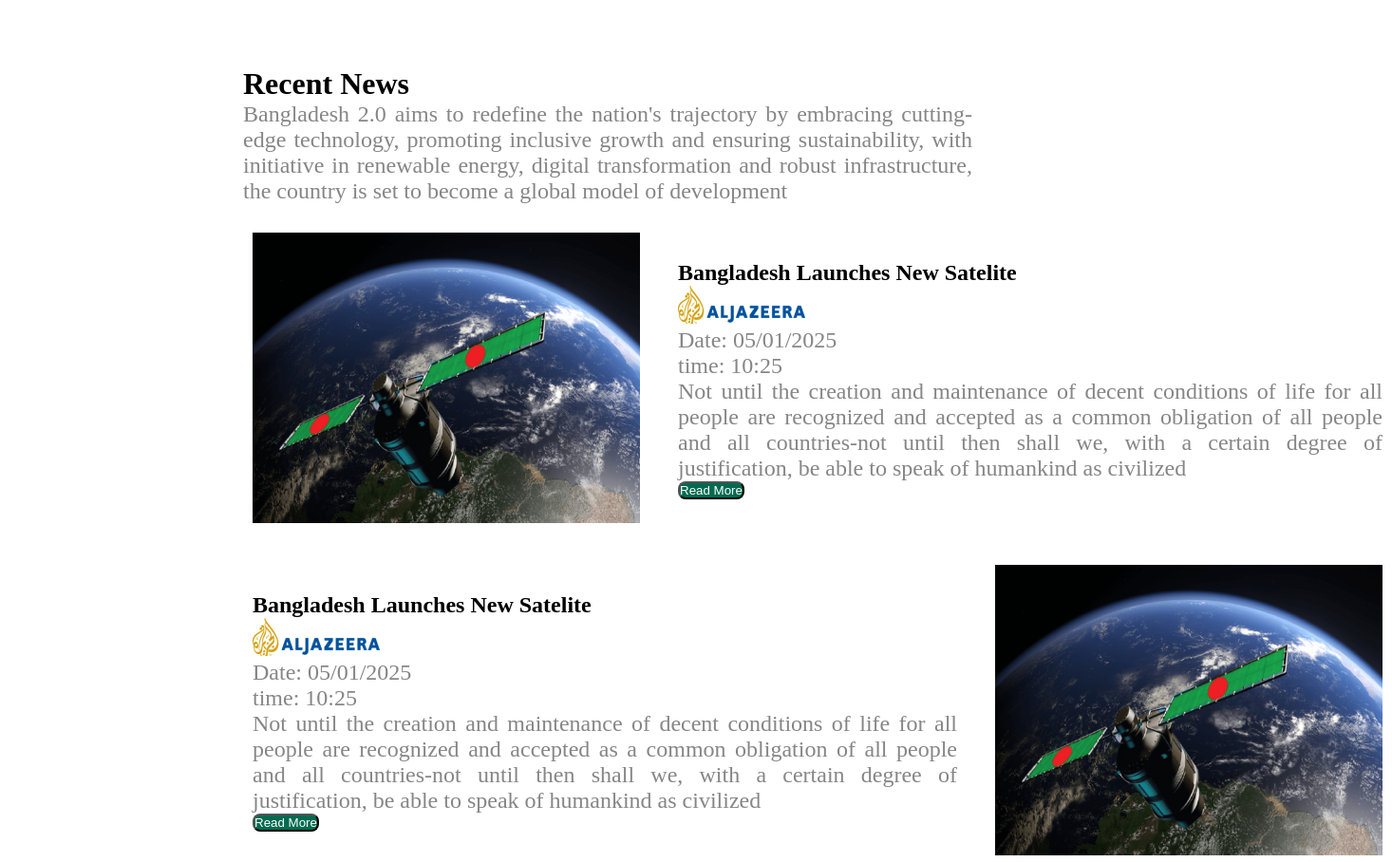
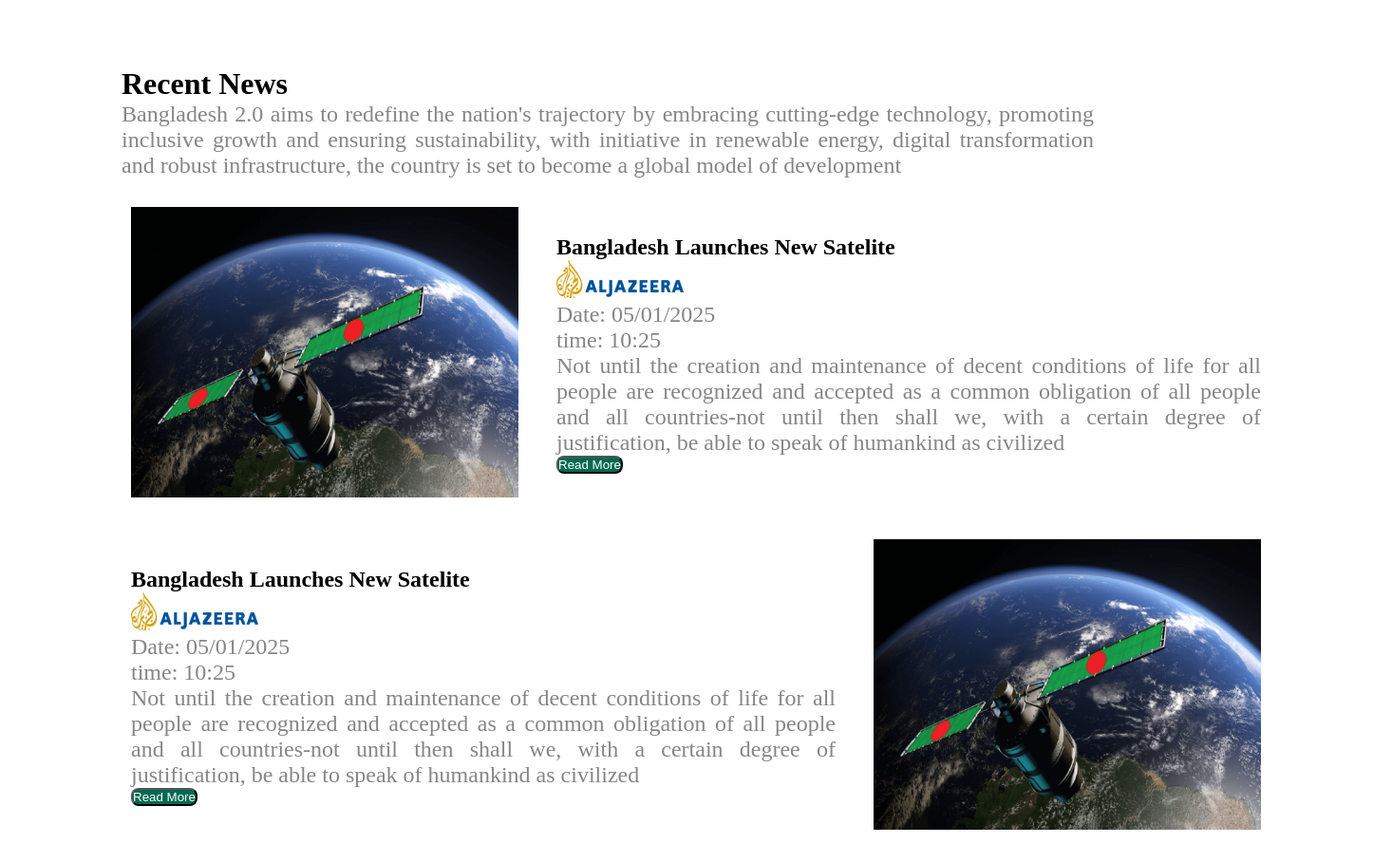
Before and after one commit to rafiahmedrifatt/PH-assignment-01, a plain HTML site: page index.html in a window 1280 px wide. Shown: the part 1822-2730 px from the top of the page at 95% size, 1466 px wide, since content can reach past the window. Drawn offline with Linux system fonts and the light colour scheme.

```diff
--- a/style.css
+++ b/style.css
@@ -139,7 +139,7 @@
 }
 
 .news {
-  margin: 10px 20%;
+  margin: 10px 10%;
   text-align: justify;
 }
 
```
